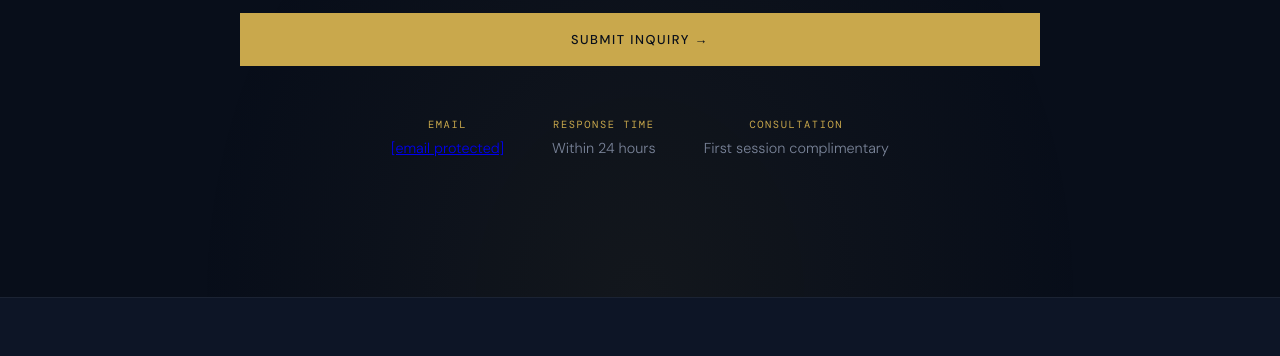
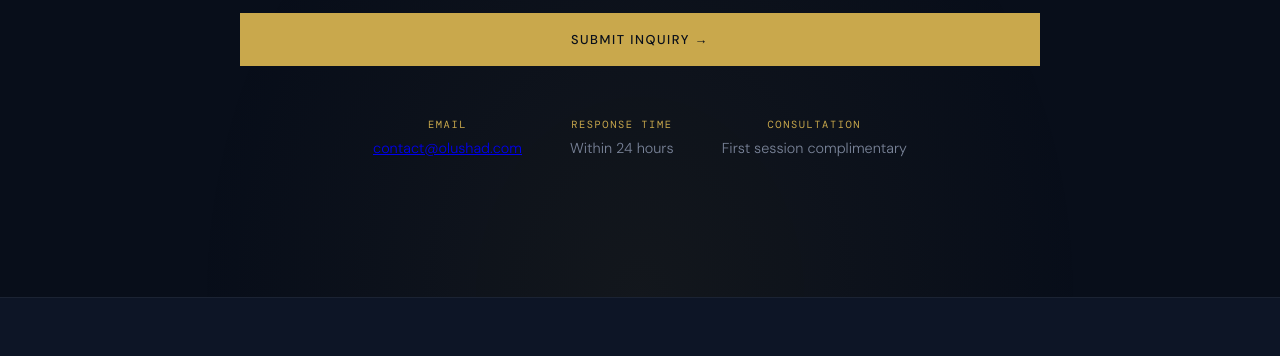
Before and after one commit to idokoagboproject/olushad-global, a plain HTML site: page index.html in a window 1280 px wide. Shown: the part 7046-7402 px from the top of the page. Drawn offline with nearby package versions, Linux system fonts and the light colour scheme; a web font is replaced by a local one.

Commit message:
Update email index.html

```diff
--- a/index.html
+++ b/index.html
@@ -1424,14 +1424,14 @@
         <p style="font-size:0.88rem; color:var(--teal-light);">✓ &nbsp;Your enquiry has been sent. We'll be in touch within 24 hours.</p>
       </div>
       <div id="form-error" style="display:none; margin-top:24px; padding:20px 28px; border:1px solid rgba(201,168,76,0.3); background:rgba(201,168,76,0.06);">
-        <p style="font-size:0.88rem; color:var(--gold);">Something went wrong. Please email us directly at <a href="/cdn-cgi/l/email-protection" class="__cf_email__" data-cfemail="a3c0cccdd7c2c0d7e3cccfd6d0cbc2c78dc0ccce">[email&#160;protected]</a></p>
+        <p style="font-size:0.88rem; color:var(--gold);">Something went wrong. Please email us directly at <a href="/cdn-cgi/l/email-protection" class="__cf_email__" data-cfemail="a3c0cccdd7c2c0d7e3cccfd6d0cbc2c78dc0ccce">contact@olushad.com</a></p>
       </div>
     </form>
 
     <div style="margin-top: 52px; display:flex; justify-content:center; gap:48px; flex-wrap:wrap;">
       <div style="text-align:center;">
         <div style="font-family:'DM Mono',monospace; font-size:0.65rem; letter-spacing:0.15em; text-transform:uppercase; color:var(--gold); margin-bottom:8px;">Email</div>
-        <div style="font-size:0.9rem; color:var(--muted)"><a href="/cdn-cgi/l/email-protection" class="__cf_email__" data-cfemail="f69e939a9a99b6999a83859e9792919a9994979ad895999b">[email&#160;protected]</a></div>
+        <div style="font-size:0.9rem; color:var(--muted)"><a href="/cdn-cgi/l/email-protection" class="__cf_email__" data-cfemail="f69e939a9a99b6999a83859e9792919a9994979ad895999b">contact@olushad.com</a></div>
       </div>
       <div style="text-align:center;">
         <div style="font-family:'DM Mono',monospace; font-size:0.65rem; letter-spacing:0.15em; text-transform:uppercase; color:var(--gold); margin-bottom:8px;">Response Time</div>
```
